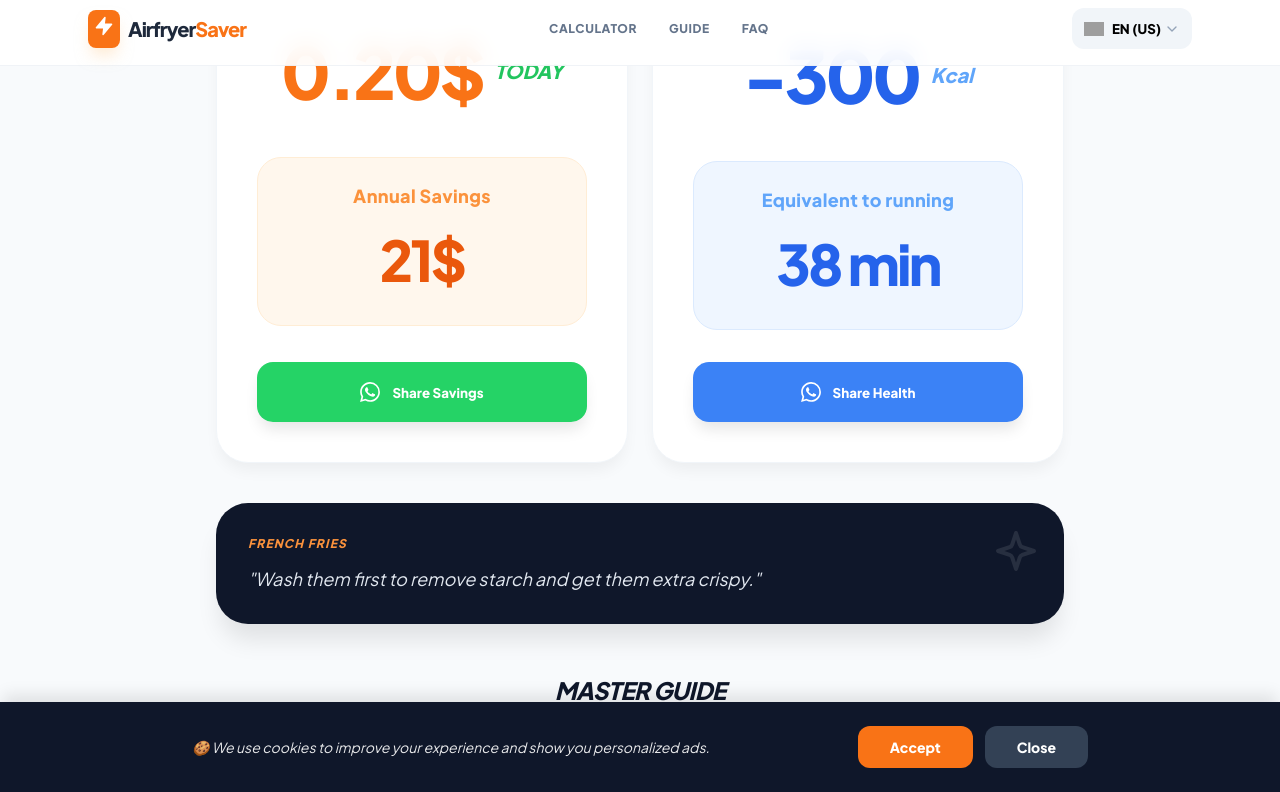
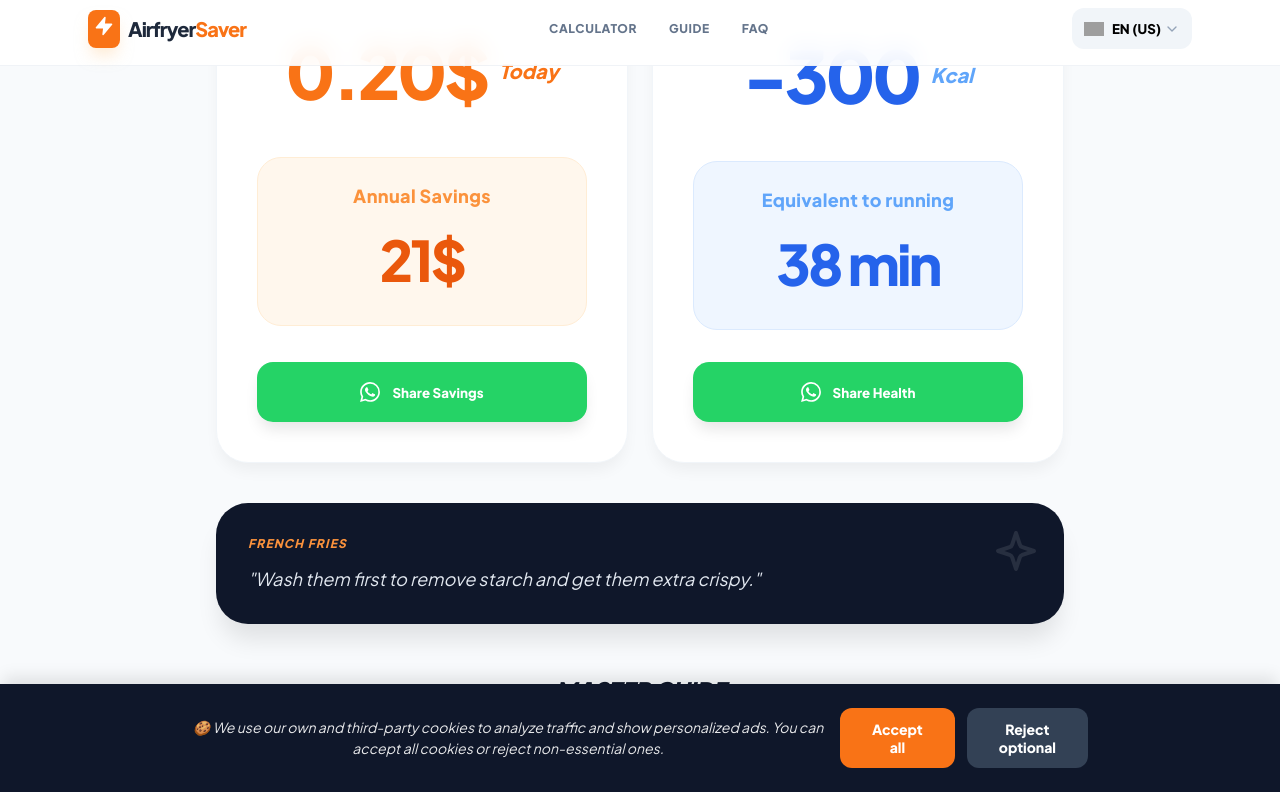
Before and after one commit to ISaad/ahorrometro-airfryer, a plain HTML site: page index.html in a window 1280 px wide. Both pictures are taken after a click on the button "Share Savings". Shown: the part 514-1306 px from the top of the page. Drawn offline with Linux system fonts and the light colour scheme; grey boxes are pictures that could not be loaded.

Commit message:
refactor

```diff
--- a/constants.js
+++ b/constants.js
@@ -20,16 +20,15 @@ const TRANSLATIONS = {
     SEO_PARAGRAPH_1: "Utilizar una airfryer no es solo una moda; es la decisión financiera más inteligente para tu hogar en 2026. Con los precios de la electricidad disparados, cocinar en un 50% menos de tiempo que un horno se traduce en dinero real en tu bolsillo. Esta calculadora avanzada usa algoritmos de consumo real para demostrarte lo que ahorras cada día.",
     SEO_PARAGRAPH_2: "Además del ahorro económico, el impacto en tu salud al reducir hasta un 80% las grasas saturadas es un ahorro a largo plazo en bienestar físico. Cocinar con aire es la forma más eficiente de comer sano sin renunciar al sabor crujiente que tanto nos gusta, optimizando cada vatio de energía.",
     SHARE_MESSAGE_MONEY:
-      "¡He ahorrado hoy {X}€ cocinando {F} con mi Airfryer! Mira cuánto puedes ahorrar tú en:",
+      "¡He ahorrado {X}{C} hoy cocinando {F}! ⚡ ¡Eso son {Y}{C} al año! Calcula tu ahorro en:",
     SHARE_MESSAGE_HEALTH:
       "¡He quemado {X} kcal menos cocinando {F}! Equivale a {Y} min de carrera. ¡Pásate al aire!",
     FOOTER_LEGAL: "Aviso Legal",
     FOOTER_PRIVACY: "Privacidad",
     FOOTER_COOKIES: "Cookies",
-    COOKIE_TEXT:
-      "Usamos cookies para mejorar tu experiencia y mostrarte anuncios personalizados.",
-    BUTTON_ACCEPT: "Aceptar",
-    BUTTON_CLOSE: "Cerrar",
+    COOKIE_TEXT: "Utilizamos cookies propias y de terceros para analizar el tráfico y mostrar anuncios personalizados. Puedes aceptar todas las cookies o rechazar las que no sean necesarias.",
+    BUTTON_ACCEPT: "Aceptar todas",
+    BUTTON_CLOSE: "Rechazar opcionales",
     CONTENT_LEGAL:
       "Airfryer Saver es una herramienta informativa. Los cálculos de ahorro son estimaciones basadas en consumos medios de electrodomésticos (Horno 3000W vs Airfryer 1500W). No nos hacemos responsables de variaciones en la factura eléctrica real.",
     CONTENT_PRIVACY:
@@ -55,15 +54,14 @@ const TRANSLATIONS = {
     NAV_FAQ: "FAQ",
     SEO_PARAGRAPH_1: "Using an airfryer is not just a trend; it's the smartest financial decision for your home in 2026. With electricity prices soaring, cooking in 50% less time translates to real money in your pocket. This advanced calculator uses real consumption algorithms to show your daily savings.",
     SEO_PARAGRAPH_2: "Beyond financial savings, reducing saturated fats by up to 80% is a long-term investment in your physical well-being. Air cooking is the most efficient way to eat healthy without sacrificing the crunch we all love, optimizing every watt of energy.",
-    SHARE_MESSAGE_MONEY: "Saved {X}€ cooking {F} today! Check your savings here:",
+    SHARE_MESSAGE_MONEY: "Saved {X}{C} today cooking {F}! ⚡ That's {Y}{C} per year! Calculate your savings at:",
     SHARE_MESSAGE_HEALTH: "Cut {X} kcal cooking {F}! Like running for {Y} min. Go Airfryer!",
     FOOTER_LEGAL: "Legal Notice",
     FOOTER_PRIVACY: "Privacy",
     FOOTER_COOKIES: "Cookies",
-    COOKIE_TEXT:
-      "We use cookies to improve your experience and show you personalized ads.",
-    BUTTON_ACCEPT: "Accept",
-    BUTTON_CLOSE: "Close",
+    COOKIE_TEXT: "We use our own and third-party cookies to analyze traffic and show personalized ads. You can accept all cookies or reject non-essential ones.",
+    BUTTON_ACCEPT: "Accept all",
+    BUTTON_CLOSE: "Reject optional",
     CONTENT_LEGAL:
       "Airfryer Saver is an informational tool. Savings calculations are estimates based on average appliance consumption (Oven 3000W vs Airfryer 1500W). We are not responsible for variations in your actual electricity bill.",
     CONTENT_PRIVACY:
@@ -89,15 +87,14 @@ const TRANSLATIONS = {
     NAV_FAQ: "FAQ",
     SEO_PARAGRAPH_1: "L'airfryer est le choix financier le plus intelligent en 2026. Cuisiner deux fois plus vite signifie des factures d'électricité réduites. Ce calculateur utilise des algorithmes de consommation réelle pour prouver vos économies quotidiennes.",
     SEO_PARAGRAPH_2: "Économisez de l'argent et gagnez en santé en réduisant les graisses saturées de 80%. C'est l'efficacité pure pour votre maison sans sacrifier le goût croustillant.",
-    SHARE_MESSAGE_MONEY: "J'ai économisé {X}€ avec {F}!",
-    SHARE_MESSAGE_HEALTH: "Moins {X} kcal avec {F}!",
+    SHARE_MESSAGE_MONEY: "J'ai économisé {X}{C} aujourd'hui avec {F} ! ⚡ Soit {Y}{C} par an ! Calculez vos économies :",
+    SHARE_MESSAGE_HEALTH: "J'ai réduit {X} kcal avec {F} ! 🏃 Équivalent à {Y} min de course. Passez à l'Airfryer !",
     FOOTER_LEGAL: "Mentions Légales",
     FOOTER_PRIVACY: "Confidentialité",
     FOOTER_COOKIES: "Cookies",
-    COOKIE_TEXT:
-      "Nous utilisons des cookies pour améliorer votre expérience et diffuser des annonces.",
-    BUTTON_ACCEPT: "Accepter",
-    BUTTON_CLOSE: "Fermer",
+    COOKIE_TEXT: "Nous utilisons des cookies pour analyser le trafic et diffuser des annonces personnalisées. Vous pouvez accepter tous les cookies ou refuser ceux qui ne sont pas nécessaires.",
+    BUTTON_ACCEPT: "Tout accepter",
+    BUTTON_CLOSE: "Refuser optionnels",
     CONTENT_LEGAL:
       "Airfryer Saver est un outil informatif. Les calculs d'économies sont des estimations basées sur la consommation moyenne des appareils (Four 3000W vs Airfryer 1500W). Nous ne sommes pas responsables des variations de votre facture réelle.",
     CONTENT_PRIVACY:
@@ -123,15 +120,14 @@ const TRANSLATIONS = {
     NAV_FAQ: "FAQ",
     SEO_PARAGRAPH_1: "L'airfryer è la mossa finanziaria più intelligente del 2026. Cucinare in metà tempo significa bollette più basse. Questo calcolatore avanzato ti mostra quanto risparmi ogni giorno.",
     SEO_PARAGRAPH_2: "Risparmia denaro e guadagna salute riducendo i grassi saturi dell'80%. Efficienza pura per la tua casa senza rinunciare alla croccantezza.",
-    SHARE_MESSAGE_MONEY: "Ho risparmiato {X}€ con {F}!",
-    SHARE_MESSAGE_HEALTH: "Meno {X} kcal con {F}!",
+    SHARE_MESSAGE_MONEY: "Ho risparmiato {X}{C} oggi cucinando {F}! ⚡ Sono {Y}{C} all'anno! Calcola il tuo risparmio:",
+    SHARE_MESSAGE_HEALTH: "Ho ridotto {X} kcal cucinando {F}! 🏃 Equivalente a {Y} min di corsa. Passa all'Airfryer!",
     FOOTER_LEGAL: "Note Legali",
     FOOTER_PRIVACY: "Privacy",
     FOOTER_COOKIES: "Cookies",
-    COOKIE_TEXT:
-      "Utilizziamo i cookie per migliorare la tua esperienza e mostrarti annunci.",
-    BUTTON_ACCEPT: "Accetta",
-    BUTTON_CLOSE: "Chiudi",
+    COOKIE_TEXT: "Utilizziamo cookie propri e di terze parti per analizzare il traffico e mostrare annunci personalizzati. Puoi accettare tutti i cookie o rifiutare quelli non necessari.",
+    BUTTON_ACCEPT: "Accetta tutti",
+    BUTTON_CLOSE: "Rifiuta opzionali",
     CONTENT_LEGAL:
       "Airfryer Saver è uno strumento informativo. I calcoli del risparmio sono stime basate sul consumo medio degli elettrodomestici (Forno 3000W vs Airfryer 1500W). Non siamo responsabili per variazioni nella bolletta elettrica reale.",
     CONTENT_PRIVACY:
@@ -157,15 +153,14 @@ const TRANSLATIONS = {
     NAV_FAQ: "FAQ",
     SEO_PARAGRAPH_1: "Airfryers sind 2026 die klügste finanzielle Entscheidung. Schnelleres Kochen bedeutet niedrigere Rechnungen. Dieser Rechner zeigt Ihre täglichen Einsparungen präzise an.",
     SEO_PARAGRAPH_2: "Sparen Sie Geld und bleiben Sie gesund, indem Sie gesättigte Fette um 80% reduzieren. Reine Effizienz für Ihr Zuhause ohne Geschmacksverlust.",
-    SHARE_MESSAGE_MONEY: "Habe {X}€ gespart mit {F}!",
-    SHARE_MESSAGE_HEALTH: "{X} kcal weniger mit {F}!",
+    SHARE_MESSAGE_MONEY: "Heute {X}{C} gespart beim Kochen von {F}! ⚡ Das sind {Y}{C} pro Jahr! Berechnen Sie Ihre Ersparnis:",
+    SHARE_MESSAGE_HEALTH: "{X} kcal weniger beim Kochen von {F}! 🏃 Entspricht {Y} Min. Laufen. Zeit für den Airfryer!",
     FOOTER_LEGAL: "Impressum",
     FOOTER_PRIVACY: "Datenschutz",
     FOOTER_COOKIES: "Cookies",
-    COOKIE_TEXT:
-      "Wir verwenden Cookies, um Ihre Erfahrung zu verbessern und Anzeigen anzuzeigen.",
-    BUTTON_ACCEPT: "Akzeptieren",
-    BUTTON_CLOSE: "Schließen",
+    COOKIE_TEXT: "Wir verwenden eigene und Cookies von Drittanbietern, um den Datenverkehr zu analysieren und personalisierte Werbung anzuzeigen. Sie können alle Cookies akzeptieren oder optionale ablehnen.",
+    BUTTON_ACCEPT: "Alle akzeptieren",
+    BUTTON_CLOSE: "Optionale ablehnen",
     CONTENT_LEGAL:
       "Airfryer Saver ist ein Informationstool. Die Einsparungsberechnungen sind Schätzungen, die auf dem durchschnittlichen Verbrauch von Geräten basieren (Backofen 3000W vs. Airfryer 1500W). Wir haften nicht für Abweichungen in Ihrer tatsächlichen Stromrechnung.",
     CONTENT_PRIVACY:
--- a/index.html
+++ b/index.html
@@ -7,7 +7,7 @@
     <title>Airfryer Saver | Ultimate International Savings Calculator ⚡🌍</title>
     <link href="https://fonts.googleapis.com/css2?family=Plus+Jakarta+Sans:wght@400;600;800&display=swap"
         rel="stylesheet">
-    <link href="./styles.css?v=11" rel="stylesheet">
+    <link href="./styles.css?v=12" rel="stylesheet">
     <link rel="icon" type="image/png" href="./favicon.png">
 </head>
 
@@ -115,8 +115,8 @@
                     </div>
                     <div class="stat-main">
                         <span id="ahorro-hoy-text" class="stat-value">0.00€</span>
-                        <span id="label-today" class="text-xl font-black uppercase italic"
-                            style="color: var(--green-500); margin-left: 0.75rem;"></span>
+                        <span id="label-today" class="text-xl font-black italic"
+                            style="color: var(--orange-500); margin-left: 0.75rem;"></span>
                     </div>
                     <div class="sub-box stat-sub">
                         <p id="label-annual" class="stat-label"
--- a/script.js
+++ b/script.js
@@ -35,9 +35,17 @@ function changeLanguage(lang) {
     document.getElementById("btn-cookie-close").innerText = t.BUTTON_CLOSE;
   }
 
+  // Get food keys sorted alphabetically by their name in the current language
+  const sortedFoodKeys = Object.keys(FOOD_DATA).sort((a, b) => {
+    const nameA = FOOD_DATA[a].nombres[lang] || FOOD_DATA[a].nombres["es"];
+    const nameB = FOOD_DATA[b].nombres[lang] || FOOD_DATA[b].nombres["es"];
+    return nameA.localeCompare(nameB);
+  });
+
   // Update Food Selector (Calculator Dropdown)
   const sel = document.getElementById("alimento-principal");
-  sel.innerHTML = Object.keys(FOOD_DATA)
+  const currentValue = sel.value; // Store to avoid resetting user selection on lang change
+  sel.innerHTML = sortedFoodKeys
     .map(
       (k) =>
         `<option value="${k}">${FOOD_DATA[k].icono} ${FOOD_DATA[k].nombres[lang] || FOOD_DATA[k].nombres["es"]
@@ -45,8 +53,11 @@ function changeLanguage(lang) {
     )
     .join("");
 
+  // Restore value or set default if blank
+  if (currentValue) sel.value = currentValue;
+
   // Update Visual Guide (Bottom Cards)
-  document.getElementById("guia-full").innerHTML = Object.keys(FOOD_DATA)
+  document.getElementById("guia-full").innerHTML = sortedFoodKeys
     .map(
       (k) => `
         <div onclick="seleccionarGuia('${k}')" class="guide-card">
@@ -192,20 +203,24 @@ function compartir(tipo) {
     tipo === "dinero"
       ? document
         .getElementById("ahorro-hoy-text")
-        .innerText.replace("€", "")
+        .innerText.replace(currentCurrency, "")
         .trim()
       : document
         .getElementById("calorias-text")
         .innerText.replace("-", "")
         .trim();
 
-  const valY = document
-    .getElementById("ejercicio-text")
-    .innerText.split(" ")[0];
+  const valY = tipo === "dinero"
+    ? document.getElementById("ahorro-ano-text").innerText.replace(currentCurrency, "").trim()
+    : document.getElementById("ejercicio-text").innerText.split(" ")[0];
 
   let msg =
     tipo === "dinero"
-      ? t.SHARE_MESSAGE_MONEY.replace("{X}", valX).replace("{F}", f)
+      ? t.SHARE_MESSAGE_MONEY
+        .replace("{X}", valX)
+        .replace("{Y}", valY)
+        .replace("{F}", f)
+        .replace(/{C}/g, currentCurrency)
       : t.SHARE_MESSAGE_HEALTH.replace("{X}", valX).replace("{F}", f).replace("{Y}", valY);
 
   window.open(
@@ -325,6 +340,10 @@ window.onload = function () {
   // Initialize website with detected language
   selectLang(targetLang, initialCountry[targetLang]);
 
+  // Set default food to fries (patatas)
+  const sel = document.getElementById("alimento-principal");
+  if (sel) sel.value = "patatas";
+
   setTimeout(() => {
     actualizarTodo();
   }, 100);
--- a/styles.css
+++ b/styles.css
@@ -496,11 +496,12 @@ a {
 }
 
 .theme-blue .share-btn {
-    background-color: var(--blue-500);
+    background-color: #25D366;
+    /* Match orange theme green */
 }
 
 .theme-blue .share-btn:hover {
-    background-color: var(--blue-600);
+    background-color: #20ba5a;
 }
 
 .theme-blue .sub-box {
```
